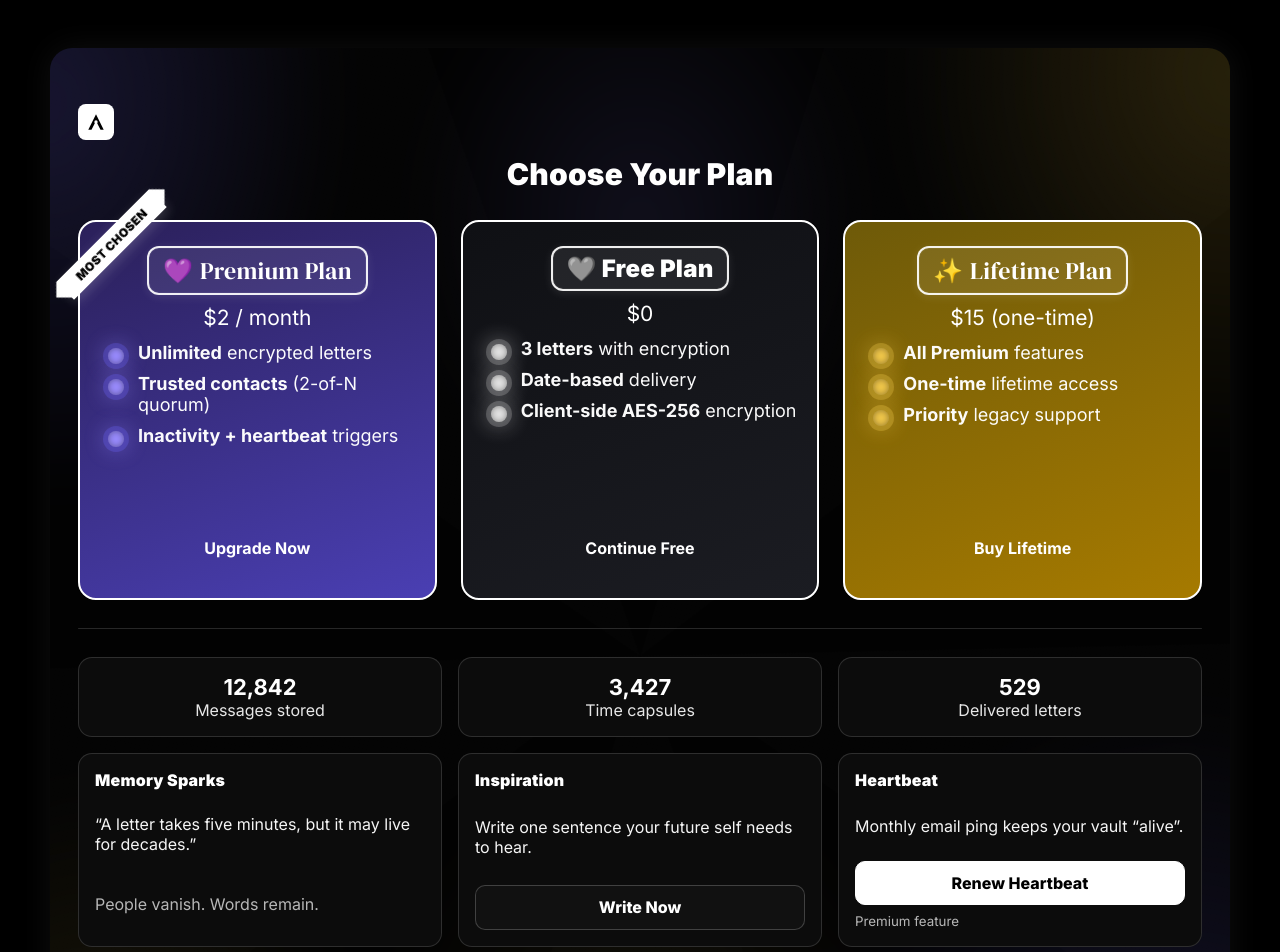
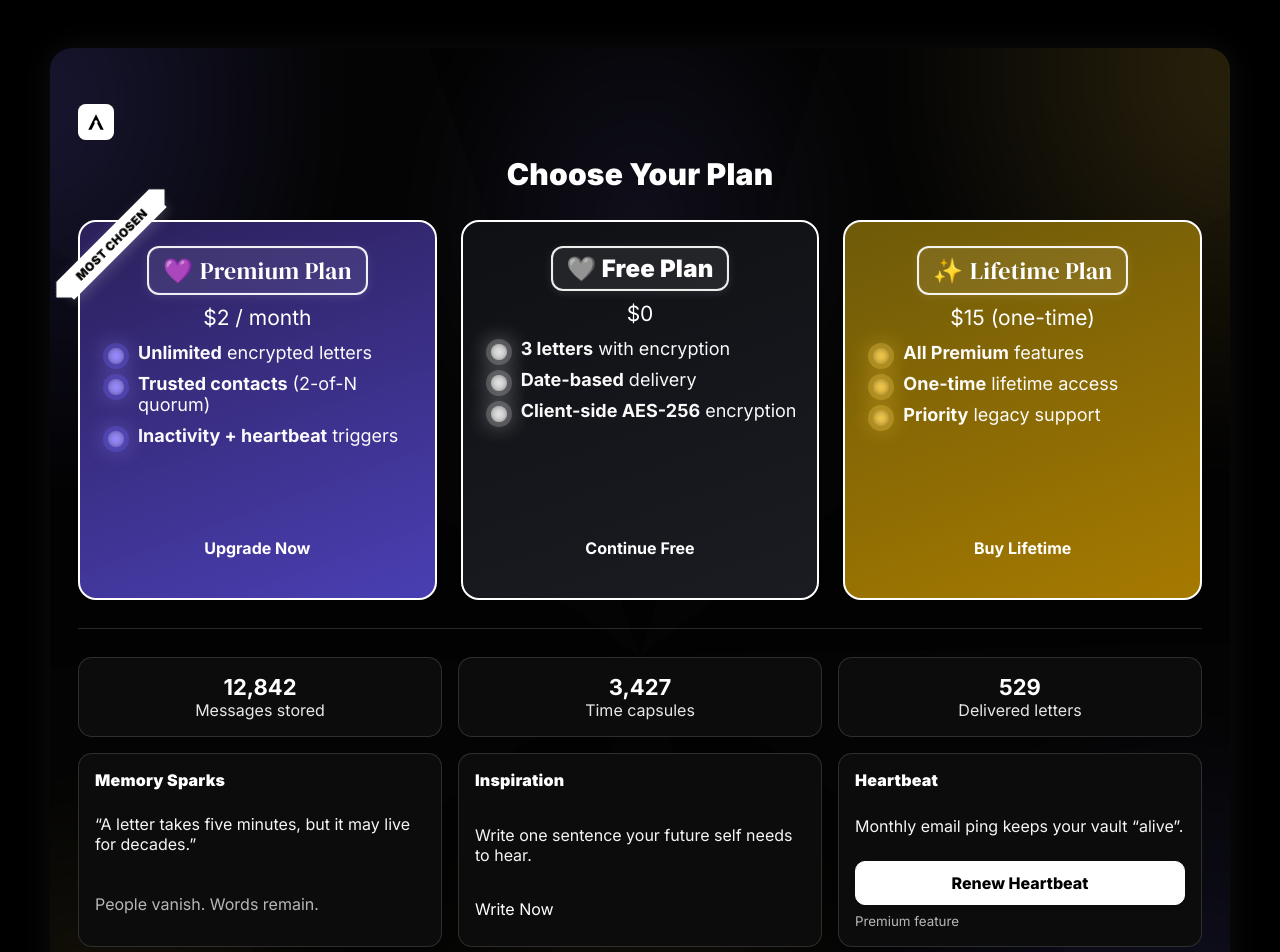
Before and after one commit to emirusmaximus/after-me-starter, a Next.js app: page /dashboard in a window 1280 px wide. Shown: the top 952 px of the page. Built offline with nearby package versions, Linux system fonts and the light colour scheme; no server answers.

Commit message:
Update page.tsx

```diff
--- a/app/dashboard/page.tsx
+++ b/app/dashboard/page.tsx
@@ -4,7 +4,7 @@ import { useState } from "react";
 import { supabase } from "@/lib/supabaseClient"; // aynı kaldı
 
 export default function InverseDashboard() {
-  const [open, setOpen] = useState(false);
+  const [open, setOpen] = useState(false); // modal state kalsın, UI bozulmasın
 
   // Heartbeat confirm modal + toast
   const [hbOpen, setHbOpen] = useState(false);
@@ -17,7 +17,7 @@ export default function InverseDashboard() {
   const [date, setDate] = useState("");
   const [content, setContent] = useState("");
 
-  // 🔧 Sadece burası değişti: RPC yok, doğrudan profiles.last_heartbeat_at güncelleniyor
+  // 🔧 Heartbeat: RPC yok, doğrudan profiles.last_heartbeat_at güncelleniyor
   async function handleRenewHeartbeat() {
     try {
       setHbBusy(true);
@@ -141,7 +141,16 @@ export default function InverseDashboard() {
           <div className="mini-card">
             <div className="mini-hd">Inspiration</div>
             <p className="mini-txt">Write one sentence your future self needs to hear.</p>
-            <button className="mini-btn" onClick={() => setOpen(true)}>Write Now</button>
+
+            {/* 🔁 Write Now: yeni sekmede /dashboard/compose aç */}
+            <Link
+              href="/dashboard/compose"
+              target="_blank"
+              rel="noopener noreferrer"
+              className="mini-btn"
+            >
+              Write Now
+            </Link>
           </div>
 
           <div className="mini-card">
@@ -198,7 +207,7 @@ export default function InverseDashboard() {
         </section>
       </div>
 
-      {/* Compose Modal (demo) */}
+      {/* Compose Modal (demo) — kalsın, ama artık buton bunu açmıyor */}
       {open && (
         <div className="overlay" role="dialog" aria-modal="true" aria-label="Write Letter">
           <div className="modal">
```
